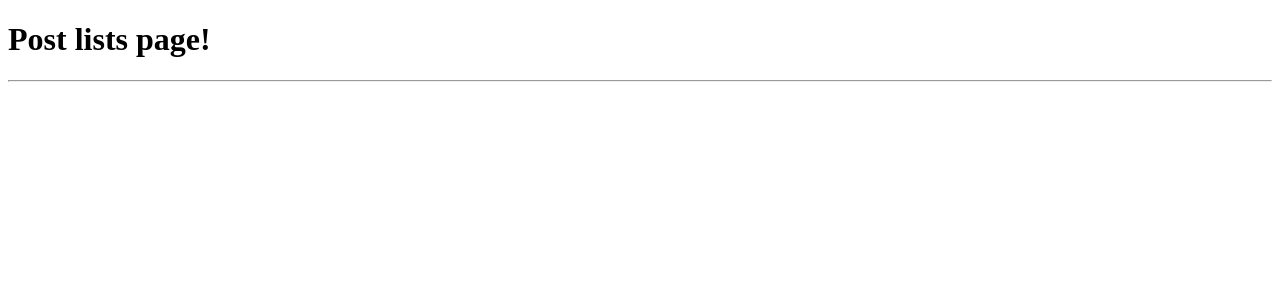
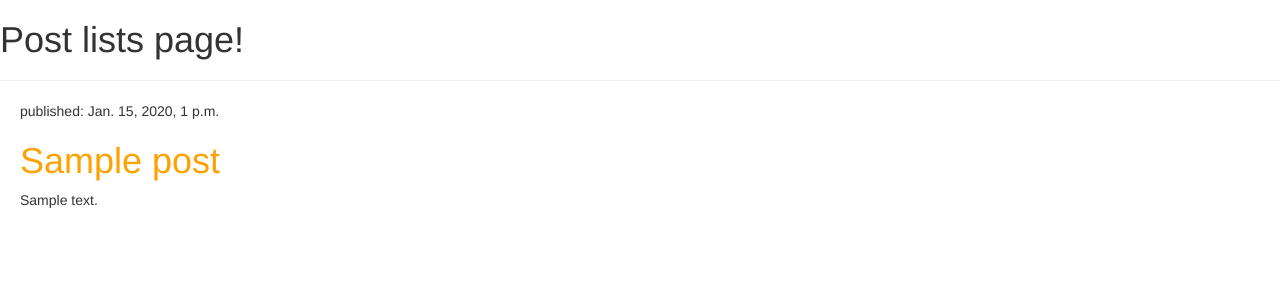
Before and after one commit to teclis23/django-blog, a Django app: template blog/templates/blog/post_list.html in a window 1280 px wide. Shown: the top 300 px of the page. Run offline with Django 3.2, Linux system fonts and the light colour scheme; the template is opened without the code that fills it: values that come from a table or form of the project are taken from there, others are empty; tables that the repository leaves empty hold one stand-in row (values such as "Sample post"); some libraries are stand-ins or nearby versions.

Commit message:
ADD: blog posts list

```diff
--- /dev/null
+++ b/blog/static/css/style.css
@@ -0,0 +1,12 @@
+html, body {
+    margin: 0px;
+    padding:0px;
+}
+
+h1 a {
+    color: #FCA205;
+}
+
+.blog_list_wrapper {
+    padding-left:20px;
+}
--- a/blog/templates/blog/post_list.html
+++ b/blog/templates/blog/post_list.html
@@ -1,12 +1,27 @@
+{% load staticfiles %}
 <!DOCTYPE html>
 <html lang="en">
 <head>
     <meta charset="UTF-8">
     <title>Title</title>
+
+    <link rel="stylesheet" href="//maxcdn.bootstrapcdn.com/bootstrap/3.2.0/css/bootstrap.min.css">
+    <link rel="stylesheet" href="//maxcdn.bootstrapcdn.com/bootstrap/3.2.0/css/bootstrap-theme.min.css">
+
+    <link rel="stylesheet" href="{% static 'css/style.css' %}">
 </head>
 <body>
 <h1>Post lists page!</h1>
 <hr>
 
+<div class="blog_list_wrapper">
+    {% for post in posts %}
+    <div>
+        <p>published: {{ post.published_date }}</p>
+        <h1><a href="">{{ post.title }}</a></h1>
+        <p>{{ post.text|linebreaksbr }}</p>
+    </div>
+    {% endfor %}
+</div>
 </body>
 </html>
--- a/mysite/settings.py
+++ b/mysite/settings.py
@@ -25,7 +25,7 @@ SECRET_KEY = '9amr0d4-&b&2kw*16m*ct($_nac6w@!4r+xsmik5!yr5e5r7s$'
 # SECURITY WARNING: don't run with debug turned on in production!
 DEBUG = True
 
-ALLOWED_HOSTS = ['127.0.0.1', 'teclis.pythonanywhere.com']
+ALLOWED_HOSTS = ['0.0.0.0', '172.28.5.222', '127.0.0.1', 'teclis.pythonanywhere.com']
 
 
 # Application definition
```
Also changed, not shown: blog/views.py (+4 -4 lines).
